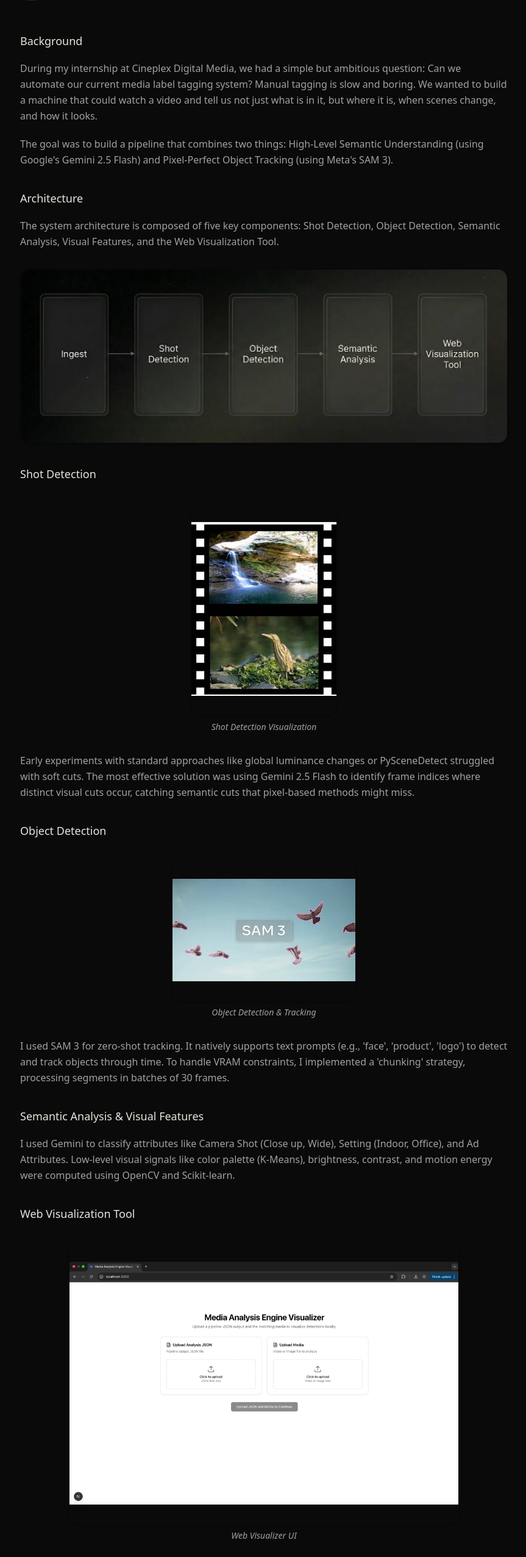
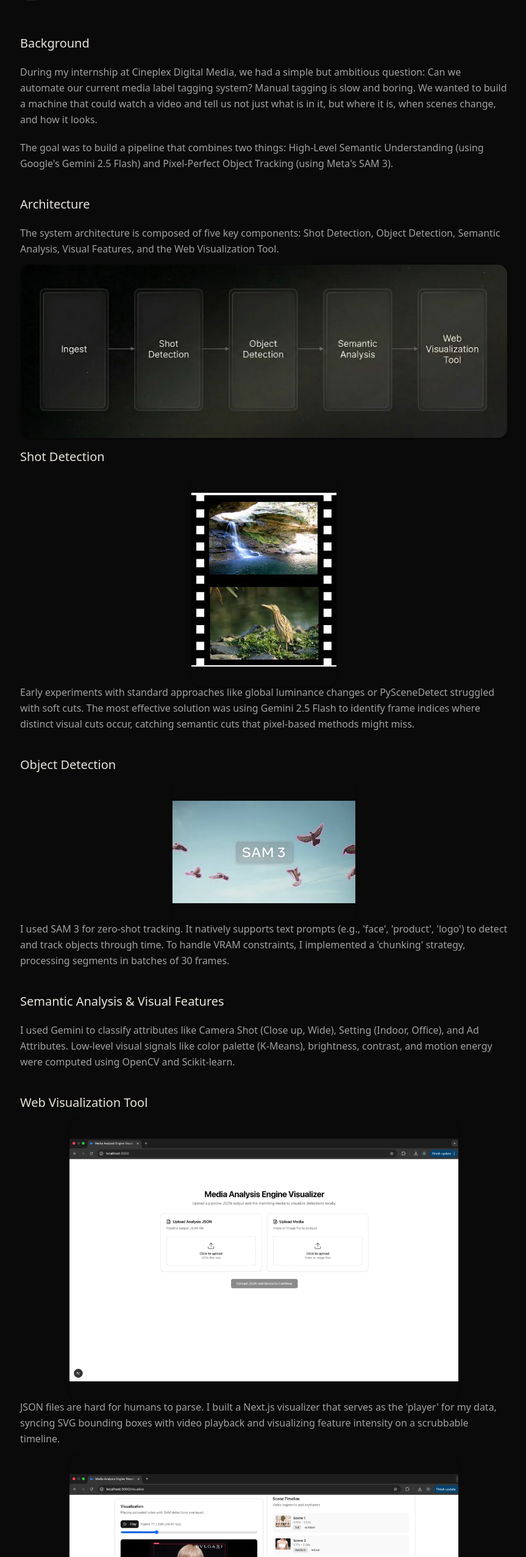
Before and after one commit to danielquzhao/personal-website-v2, a Next.js app: page /projects/media-analysis-engine in a window 1280 px wide. Shown: the part 901-3454 px from the top of the page at 61% size, without its empty margins (207-1070 px from the left). Built offline with nearby package versions, Linux system fonts and the light colour scheme.

Commit message:
Reduce image spacing

```diff
--- a/app/projects/media-analysis-engine/page.tsx
+++ b/app/projects/media-analysis-engine/page.tsx
@@ -16,7 +16,7 @@ export default function MediaAnalysisEnginePage() {
             <article className="max-w-4xl mx-auto px-6 py-0 md:px-12">
                 <div className="prose prose-neutral dark:prose-invert max-w-none">
                     <section className="space-y-4">
-                        <h2 className="text-lg font-medium text-foreground">Background</h2>
+                        <h2 className="text-xl font-medium text-foreground">Background</h2>
                         <p className="text-base text-muted-foreground leading-relaxed">
                             During my internship at Cineplex Digital Media, we had a simple but ambitious question: Can we automate our current media label tagging system? Manual tagging is slow and boring. We wanted to build a machine that could watch a video and tell us not just what is in it, but where it is, when scenes change, and how it looks.
                         </p>
@@ -24,11 +24,11 @@ export default function MediaAnalysisEnginePage() {
                             The goal was to build a pipeline that combines two things: High-Level Semantic Understanding (using Google's Gemini 2.5 Flash) and Pixel-Perfect Object Tracking (using Meta's SAM 3).
                         </p>
 
-                        <h2 className="text-lg font-medium text-foreground">Architecture</h2>
+                        <h2 className="text-xl font-medium text-foreground">Architecture</h2>
                         <p className="text-base text-muted-foreground leading-relaxed">
                             The system architecture is composed of five key components: Shot Detection, Object Detection, Semantic Analysis, Visual Features, and the Web Visualization Tool.
                         </p>
-                        <figure className="relative flex justify-center overflow-hidden rounded-2xl border border-black/5 shadow-sm">
+                        <figure className="relative flex justify-center overflow-hidden rounded-2xl border border-black/5 shadow-sm !-mt-2 !-mb-6">
                             <img
                                 src="/projects/image-20251219-150246.png"
                                 alt="System Architecture"
@@ -36,8 +36,8 @@ export default function MediaAnalysisEnginePage() {
                             />
                         </figure>
 
-                        <h2 className="text-lg font-medium text-foreground">Shot Detection</h2>
-                        <figure className="flex flex-col items-center">
+                        <h2 className="text-xl font-medium text-foreground">Shot Detection</h2>
+                        <figure className="flex flex-col items-center !-mt-2 !-mb-6">
                             <div className="relative flex justify-center overflow-hidden rounded-2xl border border-black/5 shadow-sm max-w-[30%]">
                                 <img
                                     src="/projects/image-20251219-145902.png"
@@ -45,16 +45,13 @@ export default function MediaAnalysisEnginePage() {
                                     className="w-full h-auto max-h-[650px] object-contain block transition-transform duration-500 hover:scale-[1.02]"
                                 />
                             </div>
-                            <figcaption className="mt-2 text-center text-sm text-muted-foreground italic">
-                                Shot Detection Visualization
-                            </figcaption>
                         </figure>
                         <p className="text-base text-muted-foreground leading-relaxed">
                             Early experiments with standard approaches like global luminance changes or PySceneDetect struggled with soft cuts. The most effective solution was using Gemini 2.5 Flash to identify frame indices where distinct visual cuts occur, catching semantic cuts that pixel-based methods might miss.
                         </p>
 
-                        <h2 className="text-lg font-medium text-foreground">Object Detection</h2>
-                        <figure className="flex flex-col items-center">
+                        <h2 className="text-xl font-medium text-foreground">Object Detection</h2>
+                        <figure className="flex flex-col items-center !-mt-2 !-mb-6">
                             <div className="relative flex justify-center overflow-hidden rounded-2xl border border-black/5 shadow-sm max-w-[50%]">
                                 <img
                                     src="/projects/image-20251219-151839.png"
@@ -62,21 +59,18 @@ export default function MediaAnalysisEnginePage() {
                                     className="w-full h-auto max-h-[650px] object-contain block transition-transform duration-500 hover:scale-[1.02]"
                                 />
                             </div>
-                            <figcaption className="mt-2 text-center text-sm text-muted-foreground italic">
-                                Object Detection & Tracking
-                            </figcaption>
                         </figure>
                         <p className="text-base text-muted-foreground leading-relaxed">
                             I used SAM 3 for zero-shot tracking. It natively supports text prompts (e.g., 'face', 'product', 'logo') to detect and track objects through time. To handle VRAM constraints, I implemented a 'chunking' strategy, processing segments in batches of 30 frames.
                         </p>
 
-                        <h2 className="text-lg font-medium text-foreground">Semantic Analysis & Visual Features</h2>
+                        <h2 className="text-xl font-medium text-foreground">Semantic Analysis & Visual Features</h2>
                         <p className="text-base text-muted-foreground leading-relaxed">
                             I used Gemini to classify attributes like Camera Shot (Close up, Wide), Setting (Indoor, Office), and Ad Attributes. Low-level visual signals like color palette (K-Means), brightness, contrast, and motion energy were computed using OpenCV and Scikit-learn.
                         </p>
 
-                        <h2 className="text-lg font-medium text-foreground">Web Visualization Tool</h2>
-                        <figure className="flex flex-col items-center">
+                        <h2 className="text-xl font-medium text-foreground">Web Visualization Tool</h2>
+                        <figure className="flex flex-col items-center !-mt-2 !-mb-6">
                             <div className="relative flex justify-center overflow-hidden rounded-2xl border border-black/5 shadow-sm max-w-[80%]">
                                 <img
                                     src="/projects/image-20251219-152804.png"
@@ -84,14 +78,11 @@ export default function MediaAnalysisEnginePage() {
                                     className="w-full h-auto max-h-[650px] object-contain block transition-transform duration-500 hover:scale-[1.02]"
                                 />
                             </div>
-                            <figcaption className="mt-2 text-center text-sm text-muted-foreground italic">
-                                Web Visualizer UI
-                            </figcaption>
                         </figure>
                         <p className="text-base text-muted-foreground leading-relaxed">
                             JSON files are hard for humans to parse. I built a Next.js visualizer that serves as the 'player' for my data, syncing SVG bounding boxes with video playback and visualizing feature intensity on a scrubbable timeline.
                         </p>
-                        <figure className="flex flex-col items-center">
+                        <figure className="flex flex-col items-center !-mt-2 !-mb-6">
                             <div className="relative flex justify-center overflow-hidden rounded-2xl border border-black/5 shadow-sm max-w-[80%]">
                                 <img
                                     src="/projects/image-20251219-153139.png"
@@ -99,13 +90,10 @@ export default function MediaAnalysisEnginePage() {
                                     className="w-full h-auto max-h-[650px] object-contain block transition-transform duration-500 hover:scale-[1.02]"
                                 />
                             </div>
-                            <figcaption className="mt-2 text-center text-sm text-muted-foreground italic">
-                                Timeline Exploration
-                            </figcaption>
                         </figure>
 
-                        <h2 className="text-lg font-medium text-foreground">The CLI</h2>
-                        <figure className="flex flex-col items-center">
+                        <h2 className="text-xl font-medium text-foreground">The CLI</h2>
+                        <figure className="flex flex-col items-center !-mt-2 !-mb-6">
                             <div className="relative flex justify-center overflow-hidden rounded-2xl border border-black/5 shadow-sm max-w-[80%]">
                                 <img
                                     src="/projects/image-20251219-153626.png"
@@ -113,9 +101,6 @@ export default function MediaAnalysisEnginePage() {
                                     className="w-full h-auto max-h-[650px] object-contain block transition-transform duration-500 hover:scale-[1.02]"
                                 />
                             </div>
-                            <figcaption className="mt-2 text-center text-sm text-muted-foreground italic">
-                                CLI Tool Output
-                            </figcaption>
                         </figure>
                         <p className="text-base text-muted-foreground leading-relaxed">
                             The tool was built to be flexible for developers. The main entry point is src/pipeline.py, which uses argparse to handle configuration.
@@ -134,7 +119,7 @@ python src/pipeline.py \\
                             </pre>
                         </div>
 
-                        <h2 className="text-lg font-medium text-foreground">Results & Limitations</h2>
+                        <h2 className="text-xl font-medium text-foreground">Results & Limitations</h2>
                         <p className="text-base text-muted-foreground leading-relaxed">
                             LLMs are surprisingly good shot detectors, often identifying logical scene breaks that align with human intuition. Hybrid pipelines combining broad LLM knowledge with specialized vision models like SAM work exceptionally well.
                         </p>
```
